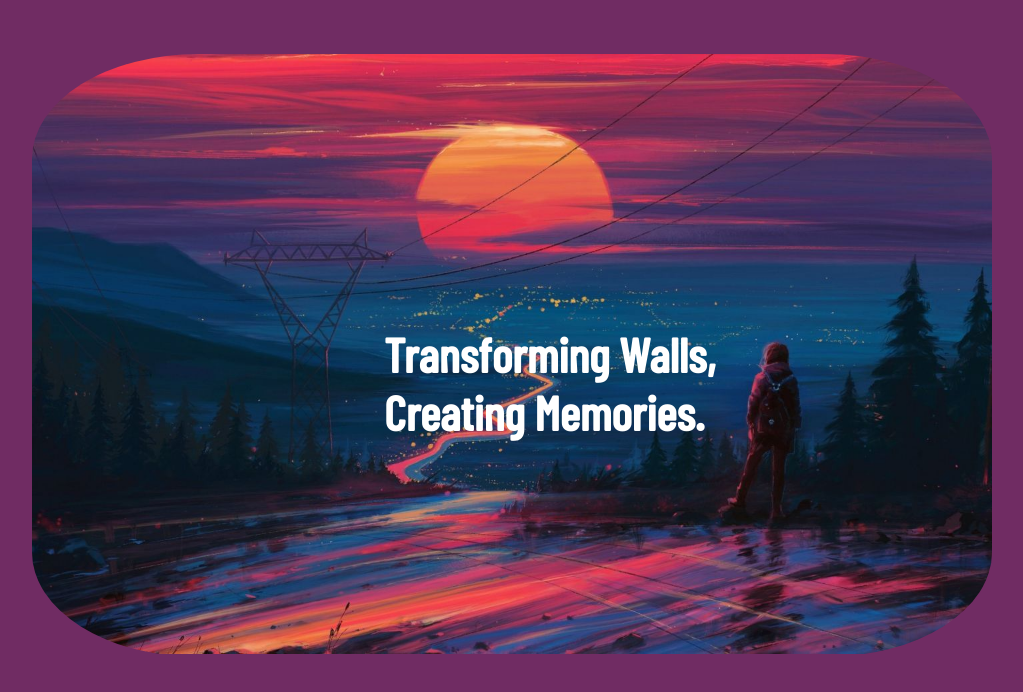
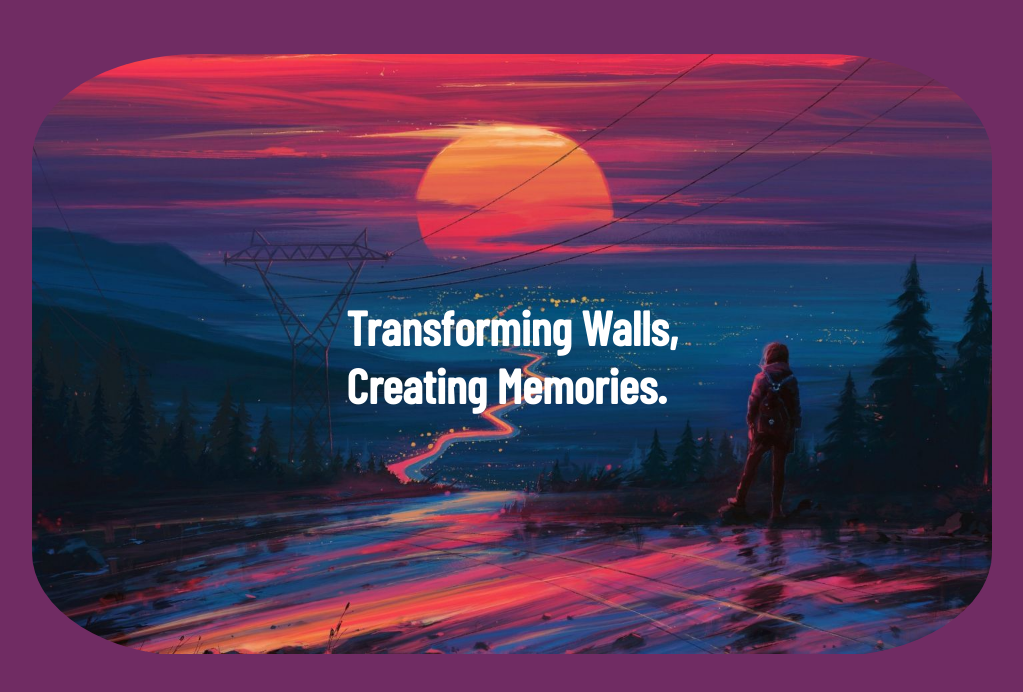
Before and after one commit to JiteshSinghShekhawat/MyCv, a plain HTML site: page miniProject/index.html in a window 1280 px wide. Shown: the part 685-1377 px from the top of the page, without its empty margins (128-1151 px from the left). Drawn offline with nearby package versions, Linux system fonts and the light colour scheme.

Commit message:
Update styles.css

```diff
--- a/miniProject/styles.css
+++ b/miniProject/styles.css
@@ -109,8 +109,9 @@ body{
 .catchy{
     position:absolute ;
     color:white;
-    top:45% ;
-    left:40% ;
+    top: 50%;
+    left: 50%;
+    transform: translate(-50%, -50%);
     z-index:2;
     font-size:3rem;
     font-weight:600 ;
```
